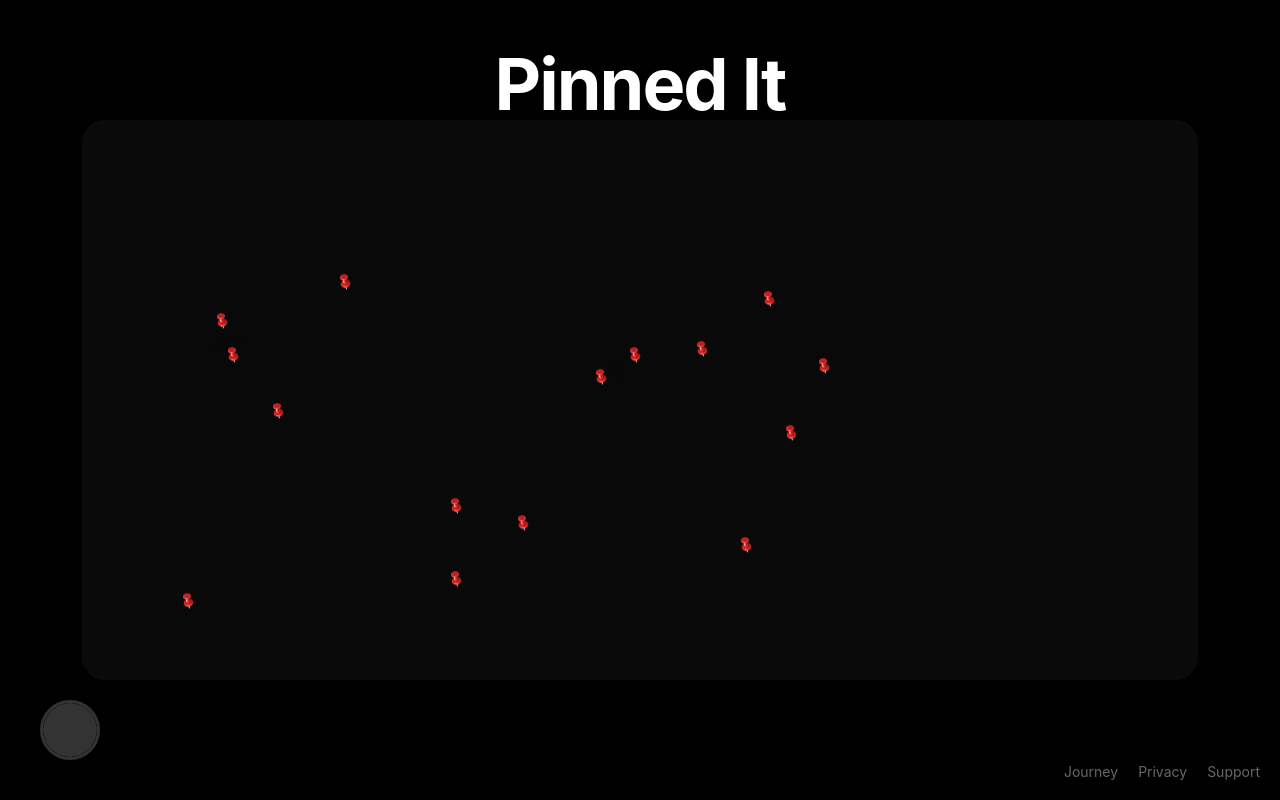
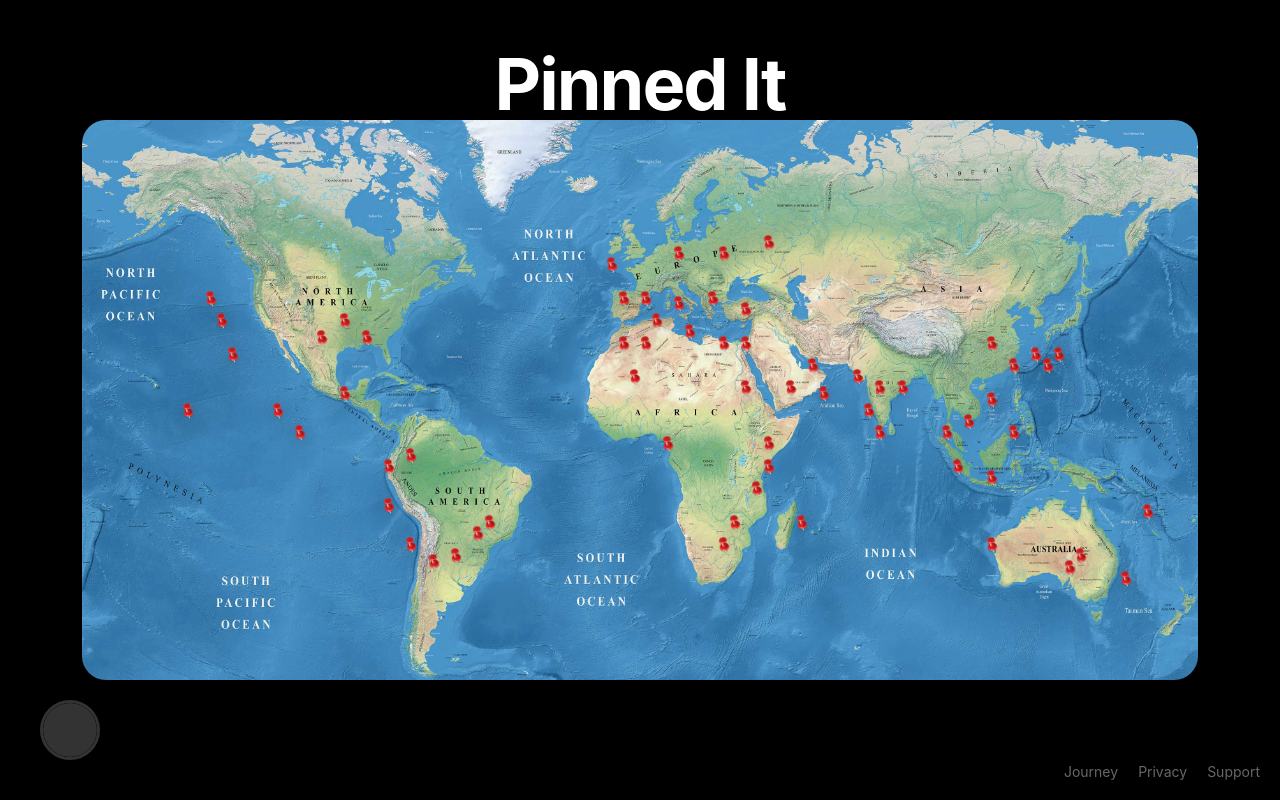
Before and after one commit to tltoan/pins-website, a website: page index.html in a window 1280 px wide. Drawn offline with Linux system fonts and the light colour scheme.

Commit message:
Add world map and generate more pins globally
- Add world map image as background
- Generate 70+ pins across all continents
- Cover major cities worldwide: Americas, Europe, Africa, Asia, Oceania
- Update animation delays for varied pin drop timing
- Create more realistic global pin distribution

```diff
--- a/css/minimal.css
+++ b/css/minimal.css
@@ -91,22 +91,26 @@
     }
 }
 
-/* Stagger animation delay for pins */
-.pin:nth-child(2) { animation-delay: 0.1s; }
-.pin:nth-child(3) { animation-delay: 0.2s; }
-.pin:nth-child(4) { animation-delay: 0.3s; }
-.pin:nth-child(5) { animation-delay: 0.4s; }
-.pin:nth-child(6) { animation-delay: 0.5s; }
-.pin:nth-child(7) { animation-delay: 0.6s; }
-.pin:nth-child(8) { animation-delay: 0.7s; }
-.pin:nth-child(9) { animation-delay: 0.8s; }
-.pin:nth-child(10) { animation-delay: 0.9s; }
-.pin:nth-child(11) { animation-delay: 1.0s; }
-.pin:nth-child(12) { animation-delay: 1.1s; }
-.pin:nth-child(13) { animation-delay: 1.2s; }
-.pin:nth-child(14) { animation-delay: 1.3s; }
-.pin:nth-child(15) { animation-delay: 1.4s; }
-.pin:nth-child(16) { animation-delay: 1.5s; }
+/* Stagger animation delay for pins - random-like delays */
+.pin:nth-child(2n) { animation-delay: 0.1s; }
+.pin:nth-child(3n) { animation-delay: 0.15s; }
+.pin:nth-child(4n) { animation-delay: 0.2s; }
+.pin:nth-child(5n) { animation-delay: 0.25s; }
+.pin:nth-child(6n) { animation-delay: 0.3s; }
+.pin:nth-child(7n) { animation-delay: 0.35s; }
+.pin:nth-child(8n) { animation-delay: 0.4s; }
+.pin:nth-child(9n) { animation-delay: 0.45s; }
+.pin:nth-child(10n) { animation-delay: 0.5s; }
+.pin:nth-child(11n) { animation-delay: 0.55s; }
+.pin:nth-child(12n) { animation-delay: 0.6s; }
+.pin:nth-child(13n) { animation-delay: 0.65s; }
+.pin:nth-child(14n) { animation-delay: 0.7s; }
+.pin:nth-child(15n) { animation-delay: 0.75s; }
+.pin:nth-child(16n) { animation-delay: 0.8s; }
+.pin:nth-child(17n) { animation-delay: 0.85s; }
+.pin:nth-child(18n) { animation-delay: 0.9s; }
+.pin:nth-child(19n) { animation-delay: 0.95s; }
+.pin:nth-child(20n) { animation-delay: 1.0s; }
 
 .pin:hover {
     transform: translateY(-5px) scale(1.1);
--- a/index.html
+++ b/index.html
@@ -21,27 +21,91 @@
 
         <div class="map-container">
             <div id="worldMap" class="world-map">
-                <!-- World map placeholder - replace with actual map image -->
-                <div style="width: 100%; height: 100%; background: #0a0a0a; position: absolute; top: 0; left: 0;">
-                    <!-- Map will go here -->
-                </div>
+                <!-- World map image -->
+                <img src="/images/world-map.png"
+                     alt="World Map"
+                     style="width: 100%; height: 100%; object-fit: cover; position: absolute; top: 0; left: 0;">
 
                 <!-- Animated pins at specific locations -->
+                <!-- North America -->
                 <div class="pin" data-location="california" style="left: 12%; top: 38%;"></div>
                 <div class="pin" data-location="oregon" style="left: 11%; top: 32%;"></div>
-                <div class="pin" data-location="canada" style="left: 22%; top: 25%;"></div>
+                <div class="pin" data-location="vancouver" style="left: 10%; top: 28%;"></div>
+                <div class="pin" data-location="toronto" style="left: 22%; top: 32%;"></div>
+                <div class="pin" data-location="newyork" style="left: 24%; top: 35%;"></div>
+                <div class="pin" data-location="chicago" style="left: 20%; top: 35%;"></div>
+                <div class="pin" data-location="miami" style="left: 22%; top: 45%;"></div>
                 <div class="pin" data-location="mexico" style="left: 16%; top: 48%;"></div>
-                <div class="pin" data-location="brazil" style="left: 38%; top: 68%;"></div>
-                <div class="pin" data-location="peru" style="left: 32%; top: 65%;"></div>
-                <div class="pin" data-location="chile" style="left: 32%; top: 78%;"></div>
-                <div class="pin" data-location="atlantic" style="left: 45%; top: 42%;"></div>
-                <div class="pin" data-location="portugal" style="left: 48%; top: 38%;"></div>
-                <div class="pin" data-location="italy" style="left: 54%; top: 37%;"></div>
-                <div class="pin" data-location="belarus" style="left: 60%; top: 28%;"></div>
-                <div class="pin" data-location="iraq" style="left: 65%; top: 40%;"></div>
-                <div class="pin" data-location="sudan" style="left: 62%; top: 52%;"></div>
-                <div class="pin" data-location="botswana" style="left: 58%; top: 72%;"></div>
-                <div class="pin" data-location="pacific" style="left: 8%; top: 82%;"></div>
+                <div class="pin" data-location="guatemala" style="left: 18%; top: 52%;"></div>
+
+                <!-- South America -->
+                <div class="pin" data-location="colombia" style="left: 26%; top: 58%;"></div>
+                <div class="pin" data-location="venezuela" style="left: 28%; top: 56%;"></div>
+                <div class="pin" data-location="peru" style="left: 26%; top: 65%;"></div>
+                <div class="pin" data-location="brazil-rio" style="left: 35%; top: 68%;"></div>
+                <div class="pin" data-location="brazil-sao" style="left: 34%; top: 70%;"></div>
+                <div class="pin" data-location="argentina" style="left: 30%; top: 75%;"></div>
+                <div class="pin" data-location="chile" style="left: 28%; top: 72%;"></div>
+                <div class="pin" data-location="uruguay" style="left: 32%; top: 74%;"></div>
+
+                <!-- Europe -->
+                <div class="pin" data-location="iceland" style="left: 46%; top: 22%;"></div>
+                <div class="pin" data-location="norway" style="left: 52%; top: 20%;"></div>
+                <div class="pin" data-location="uk" style="left: 49%; top: 28%;"></div>
+                <div class="pin" data-location="ireland" style="left: 47%; top: 28%;"></div>
+                <div class="pin" data-location="portugal" style="left: 47%; top: 36%;"></div>
+                <div class="pin" data-location="spain" style="left: 49%; top: 36%;"></div>
+                <div class="pin" data-location="france" style="left: 50%; top: 32%;"></div>
+                <div class="pin" data-location="germany" style="left: 52%; top: 29%;"></div>
+                <div class="pin" data-location="italy" style="left: 53%; top: 34%;"></div>
+                <div class="pin" data-location="greece" style="left: 56%; top: 36%;"></div>
+                <div class="pin" data-location="poland" style="left: 55%; top: 28%;"></div>
+                <div class="pin" data-location="ukraine" style="left: 58%; top: 30%;"></div>
+                <div class="pin" data-location="finland" style="left: 56%; top: 20%;"></div>
+
+                <!-- Africa -->
+                <div class="pin" data-location="morocco" style="left: 48%; top: 42%;"></div>
+                <div class="pin" data-location="egypt" style="left: 58%; top: 44%;"></div>
+                <div class="pin" data-location="nigeria" style="left: 51%; top: 54%;"></div>
+                <div class="pin" data-location="ethiopia" style="left: 60%; top: 54%;"></div>
+                <div class="pin" data-location="kenya" style="left: 60%; top: 58%;"></div>
+                <div class="pin" data-location="tanzania" style="left: 59%; top: 62%;"></div>
+                <div class="pin" data-location="southafrica" style="left: 56%; top: 72%;"></div>
+                <div class="pin" data-location="zimbabwe" style="left: 57%; top: 68%;"></div>
+                <div class="pin" data-location="madagascar" style="left: 63%; top: 68%;"></div>
+
+                <!-- Middle East & Asia -->
+                <div class="pin" data-location="turkey" style="left: 58%; top: 36%;"></div>
+                <div class="pin" data-location="saudi" style="left: 62%; top: 44%;"></div>
+                <div class="pin" data-location="uae" style="left: 65%; top: 45%;"></div>
+                <div class="pin" data-location="iran" style="left: 64%; top: 40%;"></div>
+                <div class="pin" data-location="pakistan" style="left: 68%; top: 42%;"></div>
+                <div class="pin" data-location="india-delhi" style="left: 70%; top: 44%;"></div>
+                <div class="pin" data-location="india-mumbai" style="left: 69%; top: 48%;"></div>
+                <div class="pin" data-location="india-bangalore" style="left: 70%; top: 52%;"></div>
+                <div class="pin" data-location="nepal" style="left: 72%; top: 44%;"></div>
+                <div class="pin" data-location="thailand" style="left: 76%; top: 52%;"></div>
+                <div class="pin" data-location="vietnam" style="left: 78%; top: 50%;"></div>
+                <div class="pin" data-location="singapore" style="left: 77%; top: 58%;"></div>
+                <div class="pin" data-location="indonesia" style="left: 80%; top: 60%;"></div>
+                <div class="pin" data-location="philippines" style="left: 82%; top: 52%;"></div>
+                <div class="pin" data-location="china-beijing" style="left: 80%; top: 36%;"></div>
+                <div class="pin" data-location="china-shanghai" style="left: 82%; top: 40%;"></div>
+                <div class="pin" data-location="china-hongkong" style="left: 80%; top: 46%;"></div>
+                <div class="pin" data-location="japan-tokyo" style="left: 86%; top: 38%;"></div>
+                <div class="pin" data-location="japan-osaka" style="left: 85%; top: 40%;"></div>
+                <div class="pin" data-location="korea" style="left: 84%; top: 38%;"></div>
+                <div class="pin" data-location="russia" style="left: 60%; top: 18%;"></div>
+
+                <!-- Oceania -->
+                <div class="pin" data-location="australia-sydney" style="left: 88%; top: 74%;"></div>
+                <div class="pin" data-location="australia-melbourne" style="left: 87%; top: 76%;"></div>
+                <div class="pin" data-location="australia-perth" style="left: 80%; top: 72%;"></div>
+                <div class="pin" data-location="newzealand" style="left: 92%; top: 78%;"></div>
+
+                <!-- Pacific Islands -->
+                <div class="pin" data-location="hawaii" style="left: 8%; top: 48%;"></div>
+                <div class="pin" data-location="fiji" style="left: 94%; top: 66%;"></div>
             </div>
         </div>
 
```
Also changed, not shown: images/world-map.png (added).
